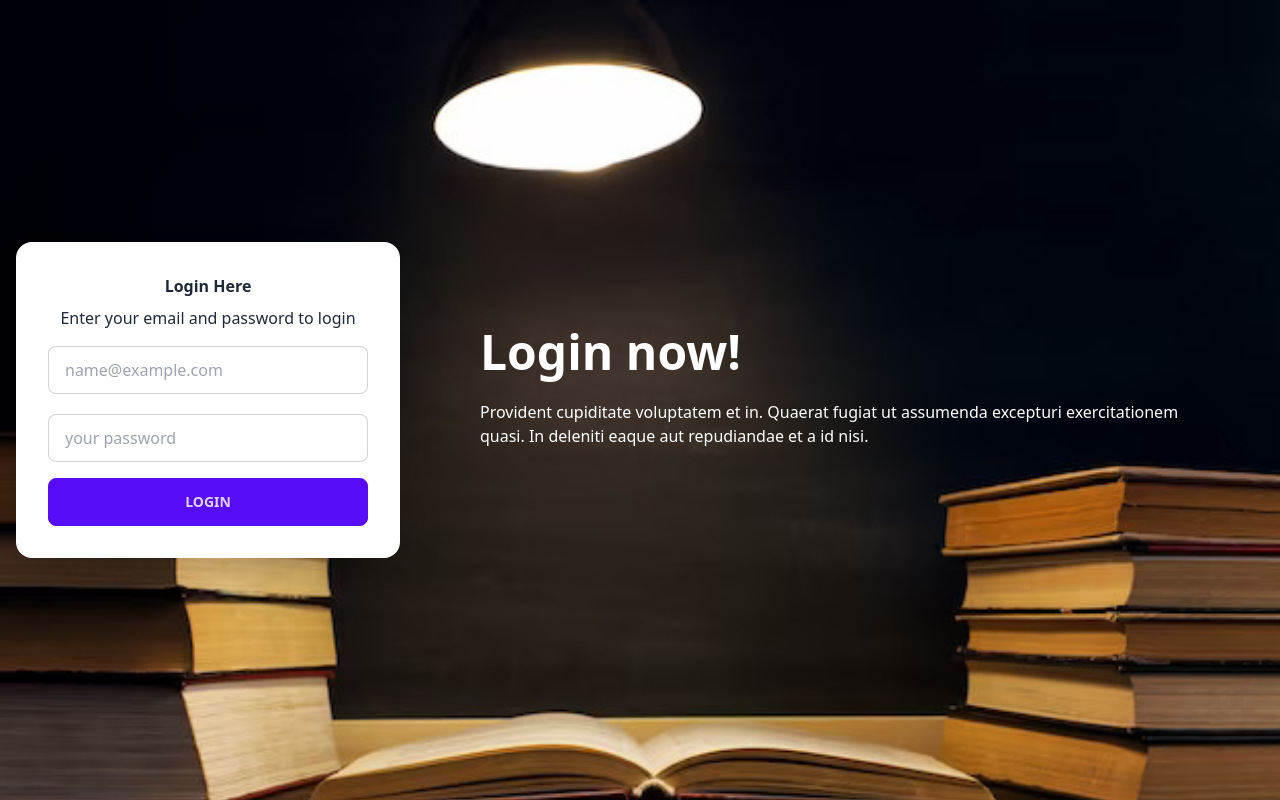
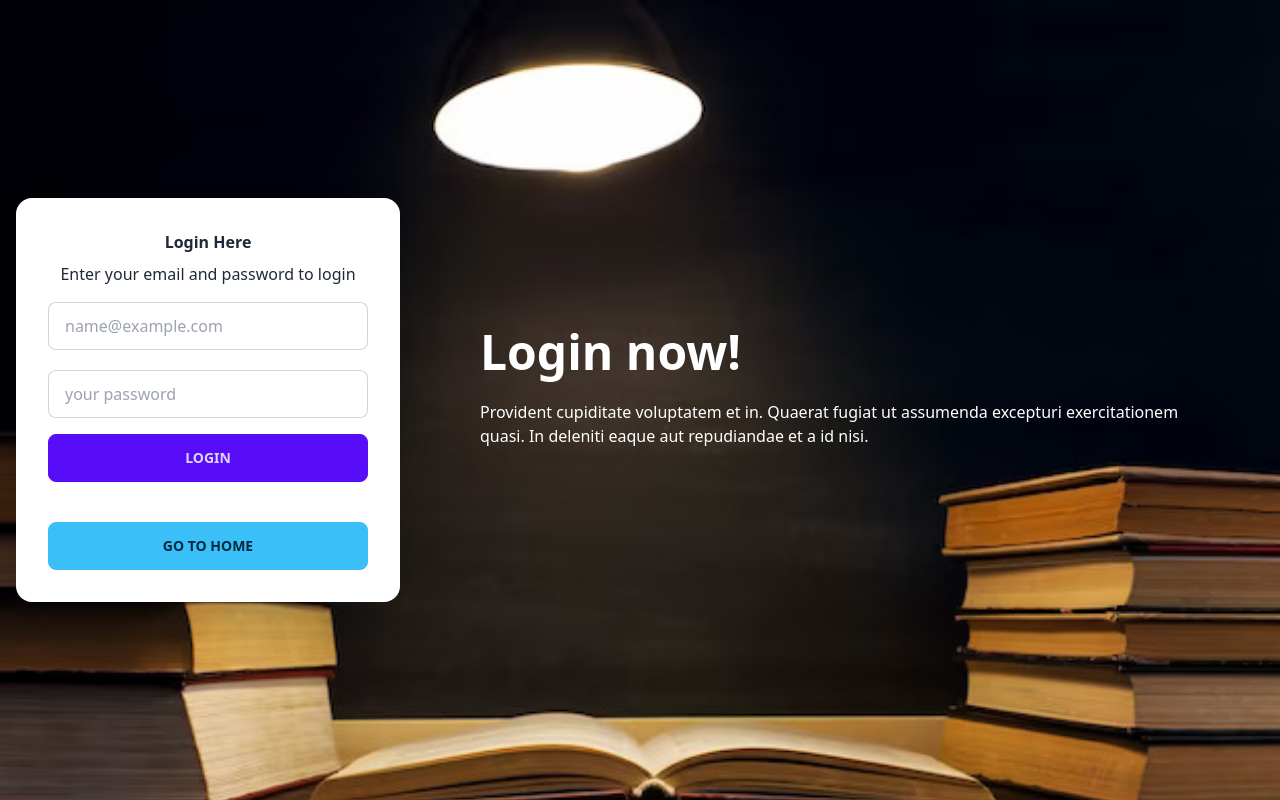
Before and after one commit to emonmahdi/book-catalog-system-frontend, a React (Vite) app: page /login in a window 1280 px wide. Built offline with nearby package versions, Linux system fonts and the light colour scheme.

Commit message:
some error issue solve [DONE]

```diff
--- a/src/pages/BookDetails.tsx
+++ b/src/pages/BookDetails.tsx
@@ -5,7 +5,6 @@
 /* eslint-disable @typescript-eslint/no-unsafe-argument */
 /* eslint-disable @typescript-eslint/no-floating-promises */
 import { Link, useNavigate, useParams } from "react-router-dom";
-import { IBooks } from "../types/globalTypes";
 import { useEffect, useState } from "react";
 import { FiSend } from "react-icons/fi";
 
@@ -18,10 +17,7 @@ import {
 } from "../redux/api/apiSlice";
 import { useAppDispatch, useAppSelector } from "../redux/hooks";
 import { deleteBookLocally } from "../redux/features/book/dbookSlice";
-import {
-  addToWishlist,
-  finishWishlist,
-} from "../redux/features/wishlist/wishlistSlice";
+
 
 export default function BookDetails() {
   const { id } = useParams();
@@ -34,12 +30,18 @@ export default function BookDetails() {
   console.log(reviewLoading);
 
   const { books } = useAppSelector((state) => state.dbook);
+  console.log(books)
 
   const { books: book } = useAppSelector((state) => state.wishlist);
+  console.log(book)
 
   const [deleteBook, { isLoading }] = useDeleteBookMutation();
+  console.log(isLoading)
 
-  const { data: product, isLoading: loading, error } = useSingleBookQuery(id);
+
+  const { data: product, isLoading: loading } = useSingleBookQuery(id);
+  console.log(loading)
+
 
   const navigate = useNavigate();
 
--- a/src/pages/EditBook.tsx
+++ b/src/pages/EditBook.tsx
@@ -8,7 +8,7 @@ import {
   useUpdateBookMutation,
 } from "../redux/api/apiSlice";
 import { useState } from "react";
-import { ToastContainer, toast } from "react-toastify";
+import { toast } from "react-toastify";
 import "react-toastify/dist/ReactToastify.css";
 
 interface Book {
@@ -48,7 +48,9 @@ export default function EditBook() {
     reviews: [],
   });
 
-  const { data: product, isLoading, error } = useSingleBookQuery(id);
+  console.log(formData, setFormData);
+
+  const { data: product } = useSingleBookQuery(id);
   console.log(product);
 
   const [title, setTitle] = useState(product?.title || "");
--- a/src/pages/Footer.tsx
+++ b/src/pages/Footer.tsx
@@ -1,4 +1,4 @@
-import React from "react";
+
 
 export default function Footer() {
   return (
--- a/src/pages/Home.tsx
+++ b/src/pages/Home.tsx
@@ -1,7 +1,6 @@
-import { Outlet } from "react-router-dom";
+
 import Books from "../components/Books";
 import HeroBanner from "../components/ui/HeroBanner";
-import Navbar from "../components/ui/Navbar";
 import Footer from "./Footer";
 
 export default function Home() {
--- a/src/pages/Login.tsx
+++ b/src/pages/Login.tsx
@@ -3,7 +3,6 @@
 /* eslint-disable @typescript-eslint/no-unsafe-assignment */
 /* eslint-disable @typescript-eslint/no-misused-promises */
 /* eslint-disable @typescript-eslint/no-floating-promises */
-import React from "react";
 import bg from "./../assets/images/bg-1.jpg";
 import { Link, useLocation, useNavigate } from "react-router-dom";
 import { useForm } from "react-hook-form";
@@ -100,6 +99,11 @@ export default function Login() {
                     {errors.password && <p>{errors.password.message}</p>}
                   </div>
                   <button className="btn btn-primary">Login</button>
+                  <br />
+                  <Link to="/" className="btn btn-info">
+                    {" "}
+                    Go To Home
+                  </Link>
                 </div>
               </form>
             </div>
--- a/src/pages/NotFound.tsx
+++ b/src/pages/NotFound.tsx
@@ -1,5 +1,3 @@
-import React from "react";
-
 export default function NotFound() {
   return (
     <div>
--- a/src/pages/Register.tsx
+++ b/src/pages/Register.tsx
@@ -1,5 +1,6 @@
 /* eslint-disable @typescript-eslint/no-floating-promises */
 /* eslint-disable @typescript-eslint/no-misused-promises */
+import { Link } from "react-router-dom";
 import { createUser } from "../redux/features/user/userSlice";
 import { useAppDispatch } from "../redux/hooks";
 import bg from "./../assets/images/bg-2.jpg";
@@ -72,6 +73,11 @@ export default function Register() {
                     {errors.password && <p>{errors.password.message}</p>}
                   </div>
                   <button className="btn btn-primary">Create Account</button>
+                  <br />
+                  <Link to="/" className="btn btn-info">
+                    {" "}
+                    Go To Home
+                  </Link>
                 </div>
               </form>
             </div>
--- a/src/redux/api/apiSlice.ts
+++ b/src/redux/api/apiSlice.ts
@@ -6,7 +6,9 @@ import { IBooks } from "../../types/globalTypes";
 export const api = createApi({
   reducerPath: "books",
   tagTypes: ["books", "reviews"],
-  baseQuery: fetchBaseQuery({ baseUrl: "http://localhost:5000/" }),
+  baseQuery: fetchBaseQuery({
+    baseUrl: "https://book-catalog-server-chi.vercel.app/",
+  }),
   endpoints: (builder) => ({
     getBooks: builder.query({
       query: () => `/books`,
--- a/src/redux/features/search/serachSlice.ts
+++ b/src/redux/features/search/serachSlice.ts
@@ -6,6 +6,7 @@ const searchSlice = createSlice({
   initialState: "",
   reducers: {
     setSearchTerm: (state, action) => {
+      console.log(state);
       return action.payload;
     },
   },
--- a/src/routes/routes.tsx
+++ b/src/routes/routes.tsx
@@ -4,7 +4,6 @@ import Login from "../pages/Login";
 import Register from "../pages/Register";
 import NotFound from "../pages/NotFound";
 import Home from "../pages/Home";
-import Books from "../components/Books";
 import BookDetails from "../pages/BookDetails";
 import AllBooks from "../pages/AllBooks";
 import PrivateRoute from "./PrivateRoute";
```
Also changed, not shown: 2 other files (tests, documents, lock files or other folders).
